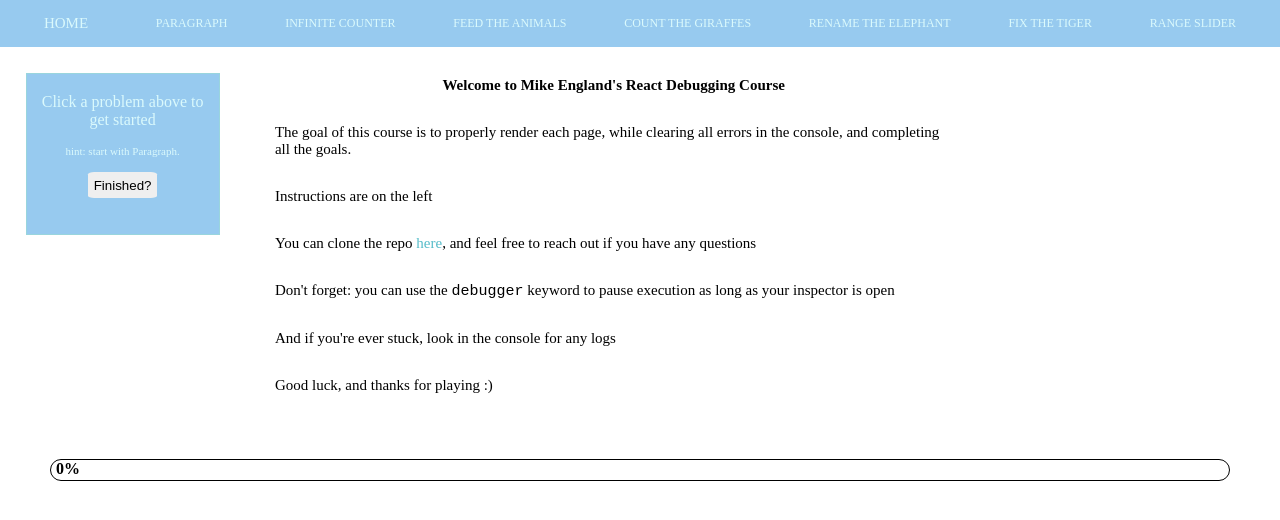
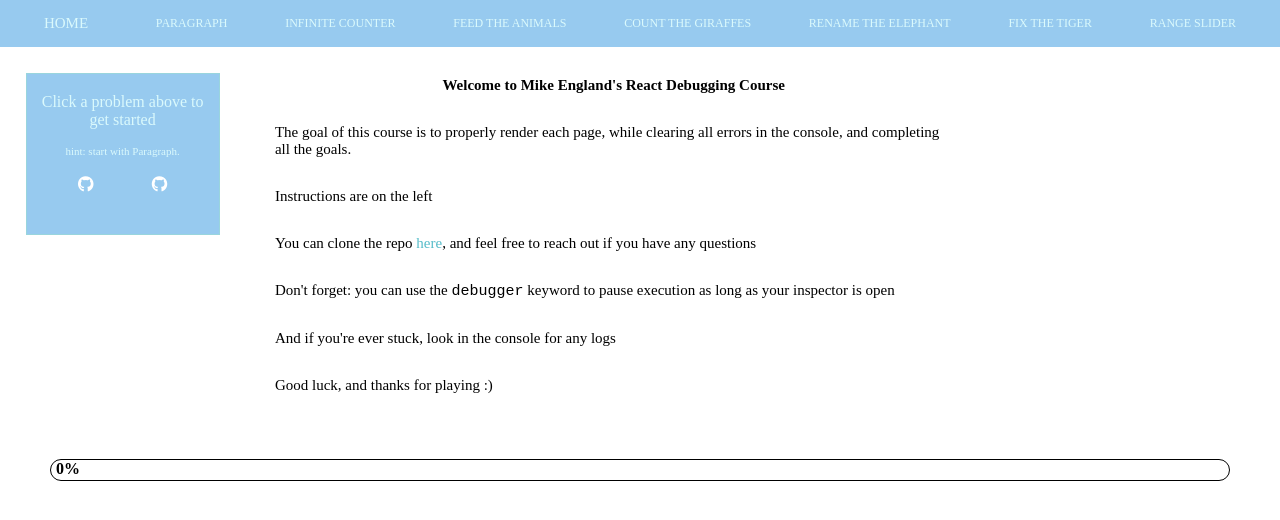
Before and after one commit to michealengland/react-debugging-demo, a React (Create React App) app: page / in a window 1280 px wide. Shown: the top 520 px of the page. Built offline with nearby package versions, Linux system fonts and the light colour scheme.

Commit message:
instruction on homepage changes

```diff
--- a/src/App.js
+++ b/src/App.js
@@ -16,7 +16,7 @@ function App() {
     six: false,
     seven: false,
   }
-  const [example, setExample] = useState()
+  const [example, setExample] = useState(null)
   const [completed, setCompleted] = useState(defaultState)
   const [modal, setModal] = useState(false)
 
--- a/src/App.scss
+++ b/src/App.scss
@@ -94,7 +94,6 @@ body {
 //instructions component
 .instructions {
   height: 20vh;
-  overflow-y: scroll;
   width: 15vw;
   border: 1px solid #99d5dd;
   background-color: #97caef;
@@ -211,3 +210,14 @@ body {
 .display-none {
   display: none;
 }
+
+.contact {
+  display: flex;
+  justify-content: space-around;
+  margin: 10%;
+}
+
+.github-icon {
+  text-decoration: none;
+  color: white;
+}
--- a/src/components/Instruction.js
+++ b/src/components/Instruction.js
@@ -1,5 +1,6 @@
 import React from 'react'
 import {PropTypes} from 'prop-types'
+import Tooltip from './Tooltip/Tooltip'
 
 export default function Instruction({
   description,
@@ -13,6 +14,7 @@ export default function Instruction({
       {file ? <p className="file">File: example{file}</p> : null}
       <p>{description}</p>
       {hint && <p className="hint">{hint}</p>}
+      {example !== null ? (
         <button
           className="btn complete"
           onClick={() =>
@@ -21,6 +23,30 @@ export default function Instruction({
         >
           Finished?
         </button>
+      ) : (
+        <div className="contact">
+          <Tooltip text={"Mike England's Github"}>
+            <a
+              href="https://github.com/michealengland"
+              target="_blank"
+              rel="noreferrer"
+              className="github-icon"
+            >
+              <i className="fa fa-github"></i>{' '}
+            </a>
+          </Tooltip>
+          <Tooltip text={"J.R. McCann's Github"}>
+            <a
+              href="https://github.com/johnrobertmcc"
+              target="_blank"
+              rel="noreferrer"
+              className="github-icon"
+            >
+              <i className="fa fa-github"></i>{' '}
+            </a>
+          </Tooltip>
+        </div>
+      )}
     </div>
   )
 }
--- /dev/null
+++ b/src/components/Tooltip/Hover.js
@@ -0,0 +1,29 @@
+import * as React from 'react'
+import {PropTypes} from 'prop-types'
+
+export default class Hover extends React.Component {
+  state = {
+    hovering: false,
+  }
+  mouseOver = () => {
+    this.setState({
+      hovering: true,
+    })
+  }
+  mouseOut = () => {
+    this.setState({
+      hovering: false,
+    })
+  }
+  render() {
+    return (
+      <div onMouseOver={this.mouseOver} onMouseOut={this.mouseOut}>
+        {this.props.children(this.state.hovering)}
+      </div>
+    )
+  }
+}
+
+Hover.propTypes = {
+  children: PropTypes.any,
+}
--- /dev/null
+++ b/src/components/Tooltip/Tooltip.js
@@ -0,0 +1,50 @@
+import * as React from 'react'
+import PropTypes from 'prop-types'
+import Hover from './Hover'
+
+const styles = {
+  container: {
+    position: 'relative',
+    display: 'flex',
+  },
+  tooltip: {
+    boxSizing: 'border-box',
+    position: 'absolute',
+    width: '160px',
+    bottom: '100%',
+    left: '50%',
+    marginLeft: '-80px',
+    borderRadius: '3px',
+    backgroundColor: 'hsla(0, 0%, 20%, 0.9)',
+    padding: '7px',
+    marginBottom: '5px',
+    color: '#fff',
+    textAlign: 'center',
+    fontSize: '14px',
+    zIndex: '99',
+  },
+}
+
+export default function Tooltip({text, children}) {
+  return (
+    <div style={styles.container}>
+      <Hover>
+        {hover => (
+          <div>
+            {hover === true && <div style={styles.tooltip}>{text}</div>}
+            {children}
+          </div>
+        )}
+      </Hover>
+    </div>
+  )
+}
+
+Tooltip.propTypes = {
+  text: PropTypes.string.isRequired,
+  children: PropTypes.any,
+}
+
+Tooltip.defaultProps = {
+  text: 'This is a tooltip!',
+}
```
Lines whose indentation alone changed are shown as unchanged.
